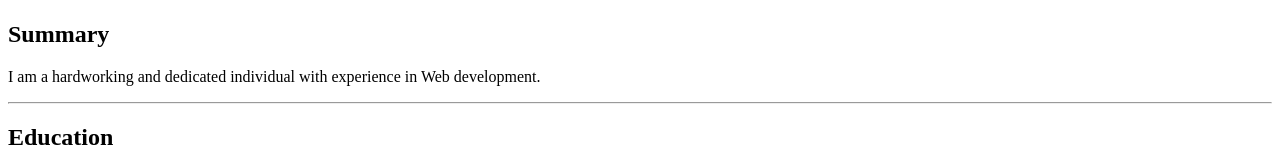
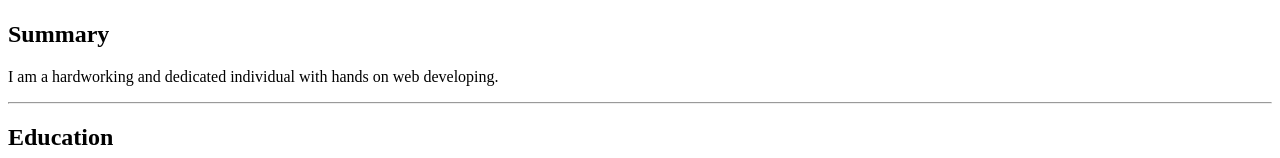
Before and after one commit to birjusingh/Resume.html, a plain HTML site: page index.html in a window 1280 px wide. Shown: the part 233-391 px from the top of the page. Drawn offline with Linux system fonts and the light colour scheme.

Commit message:
Update index.html

```diff
--- a/index.html
+++ b/index.html
@@ -9,7 +9,7 @@
  <h1>Biraj Kumar Singh</h1>
  <img src="./profilepic.png" width="150" height="150">
  <h2>Summary</h2>
- <p>I am a hardworking and dedicated individual with experience in Web development.</p>
+ <p>I am a hardworking and dedicated individual with hands on web developing.</p>
  <hr/>
  <h2>Education</h2>
  <ul>
```
